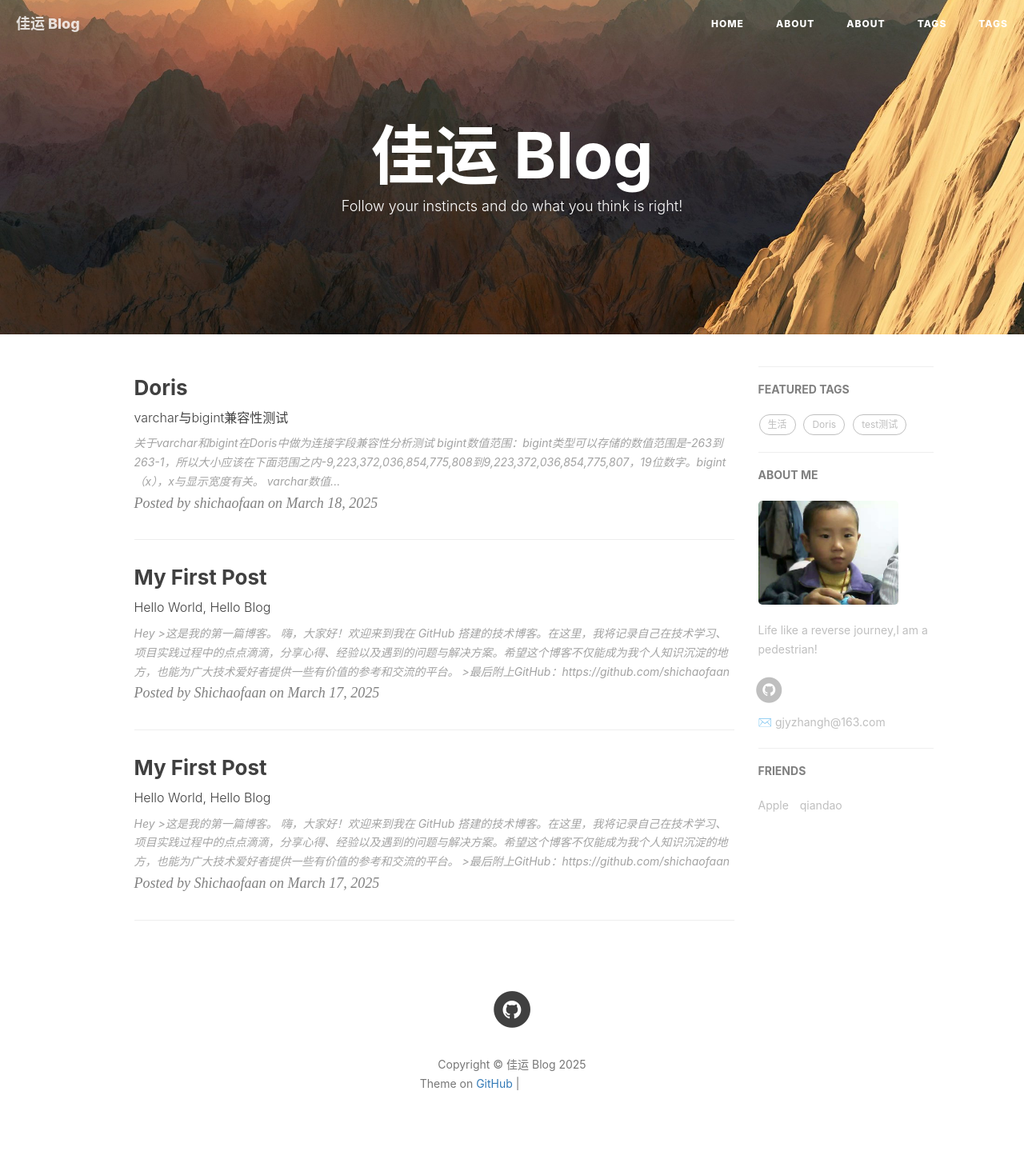
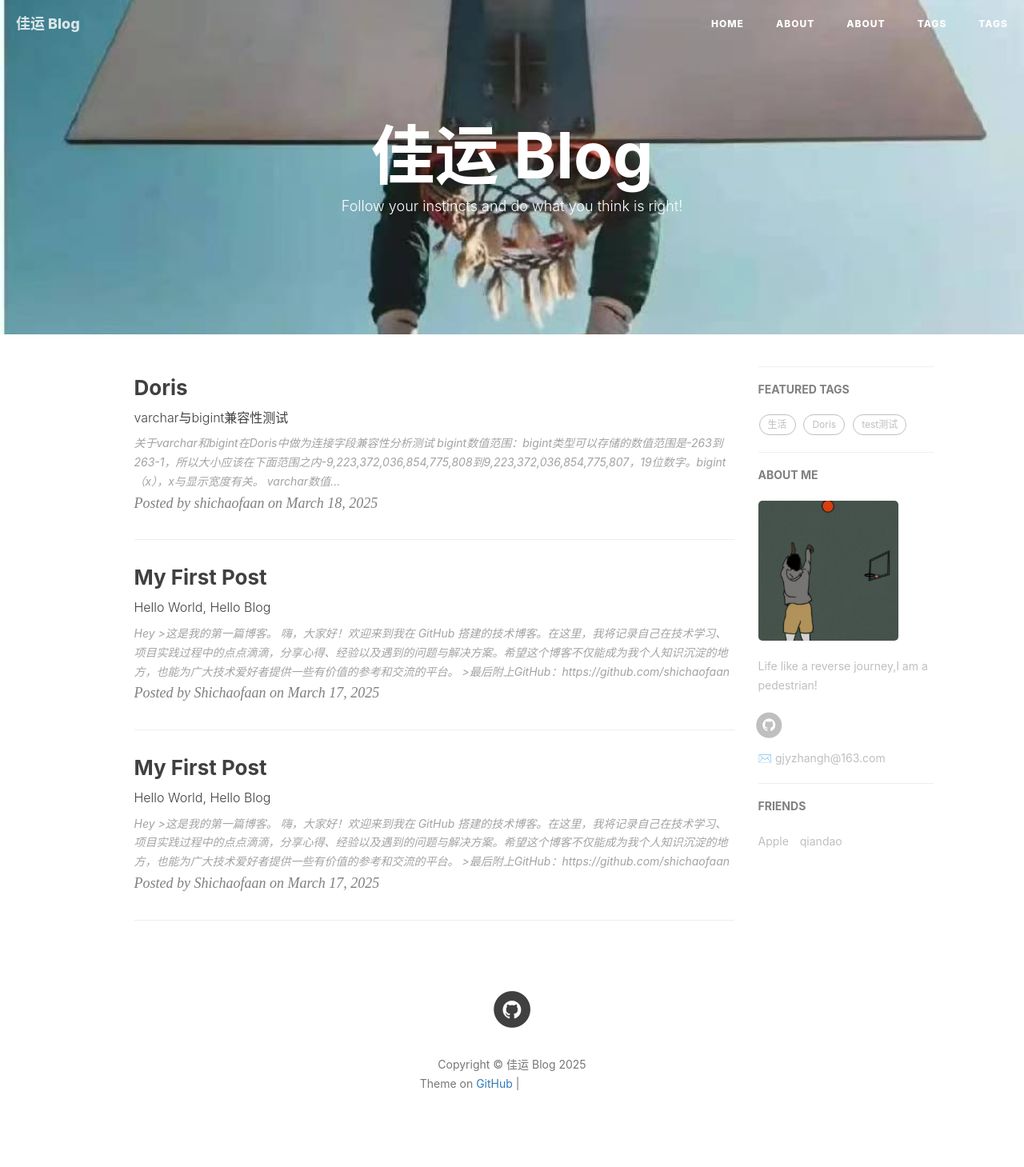
Before and after one commit to gjyAdimin2/gjyAdimin2.github.io, a Jekyll site: the page built from index.html, in a window 1280 px wide. Shown: the whole page at 80% size. Built offline with Jekyll 4.4.1, drawn with Linux system fonts in a browser that asks for light colours; nearby versions of some CDN libraries; the list of posts is cut into pages by our own code; comment, search, counter and statistics services are not loaded; grey boxes are pictures that could not be loaded.

Commit message:
Update _config.yml

```diff
--- a/_config.yml
+++ b/_config.yml
@@ -1,7 +1,7 @@
 # Site settings
 title: 佳运 Blog
 SEOTitle: 陌生人 | GJY Blog
-header-img: img/post-bg-desk.jpg
+header-img: img/icon-gjy.jpg
 email: gjyzhangh@163.com
 description: "Keep going!"
 keyword: "Blog, Java , AI , Distributed"
@@ -12,7 +12,7 @@
 # Sidebar settings
 sidebar: true                           # whether or not using Sidebar.
 sidebar-about-description: "Life like a reverse journey,I am a pedestrian!"
-sidebar-avatar: /img/about-BY-gentle.jpg      # use absolute URL, seeing it's used in both `/` and `/about/`
+sidebar-avatar: /img/icon2-gjy.jpg      # use absolute URL, seeing it's used in both `/` and `/about/`
 
 
 
```
